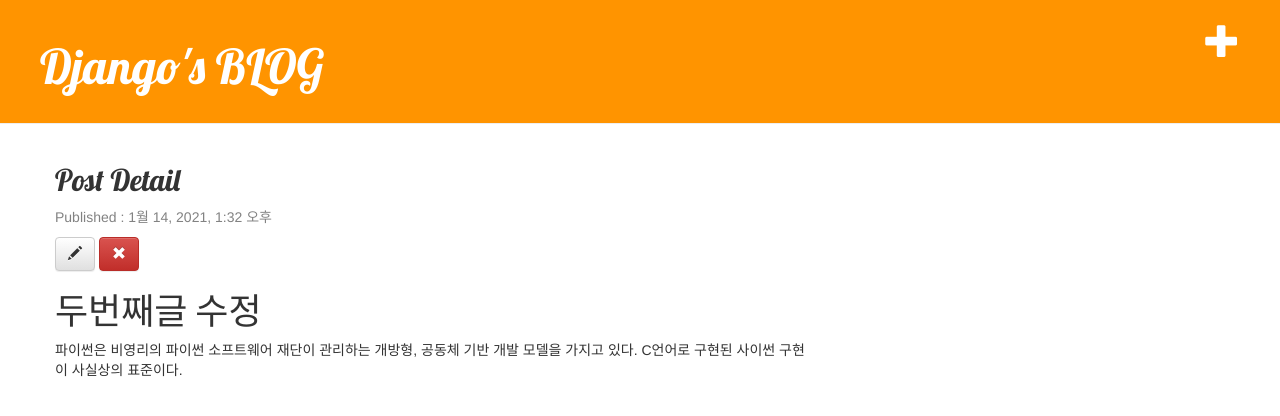
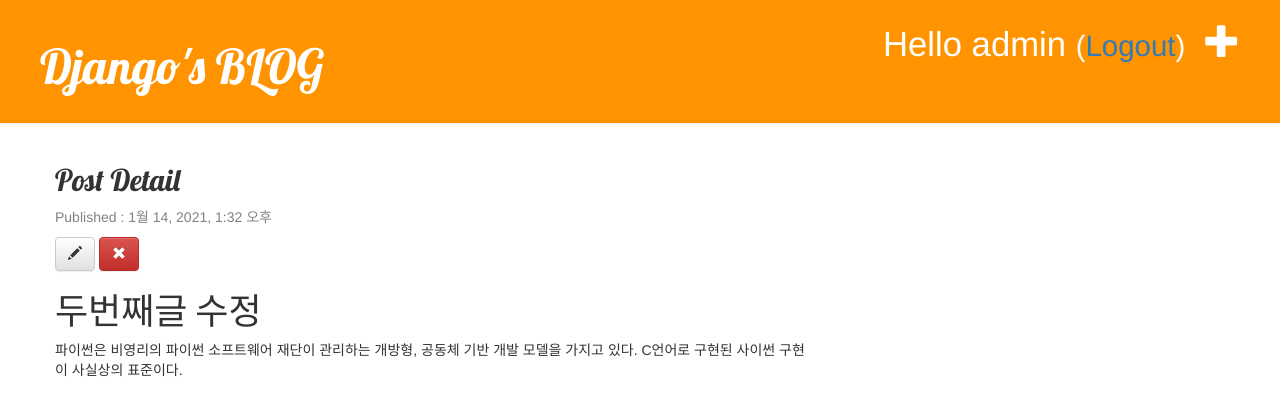
Before and after one commit to vega2k/django_blog_2021, a Django app: page /post/2 in a window 1280 px wide. Shown: the top 416 px of the page. Run offline with Django 3.2, Linux system fonts and the light colour scheme; a user stored in the database is signed in; data comes from the database, SQL or seed files in the repository; both versions use the stored data as it was after the commit; some libraries are stand-ins or nearby versions.

Commit message:
logout add

```diff
--- a/blog/templates/blog/base.html
+++ b/blog/templates/blog/base.html
@@ -15,6 +15,10 @@
             <a href="{% url 'post_new' %}" class="top-menu">
                 <span class="glyphicon glyphicon-plus"></span>
             </a>
+            <p class="top-menu">
+                Hello {{user.username}}
+                <small>(<a href="{% url 'logout' %}?next={{request.path}}">Logout</a>)</small>
+            </p>
         {% else %}
             <a href="{% url 'login' %}" class="top-menu">
                 <span class="glyphicon glyphicon-lock"></span>
--- a/blog/templates/blog/post_detail.html
+++ b/blog/templates/blog/post_detail.html
@@ -18,12 +18,16 @@
         <p>Published : {{post.published_date}}</p>
     </div>
     {% endif %}
+
+    {% if user.is_authenticated %}
         <a href="{% url 'post_edit' pk=post.pk %}" class="btn btn-default">
             <span class="glyphicon glyphicon-pencil"></span>
         </a>
         <a href="#" onclick="post_remove()" class="btn btn-danger">
             <span class="glyphicon glyphicon-remove"></span>
         </a>
+    {% endif %}
+
     <h1>{{post.title}}</h1>
     <p>{{post.text|linebreaksbr}}</p>
 </div>
--- a/mydjango_prj/settings.py
+++ b/mydjango_prj/settings.py
@@ -122,4 +122,4 @@
 STATIC_URL = '/static/'
 STATIC_ROOT = os.path.join(BASE_DIR, STATIC_URL)
 
-LOGIN_REDIRECT_URL = '/'
+# LOGIN_REDIRECT_URL = '/'
--- a/mydjango_prj/urls.py
+++ b/mydjango_prj/urls.py
@@ -21,4 +21,5 @@
     path('admin/', admin.site.urls),
     path('', include('blog.urls')),
     path('accounts/login/', auth_view.LoginView.as_view(template_name='registration/login.html'), name='login'),
+    path('accounts/logout/', auth_view.LogoutView.as_view(), {'next': None}, name='logout')
 ]
```
Also changed, not shown: blog/templates/registration/login.html (+6 -1 lines), db.sqlite3. Lines whose indentation alone changed are shown as unchanged.
